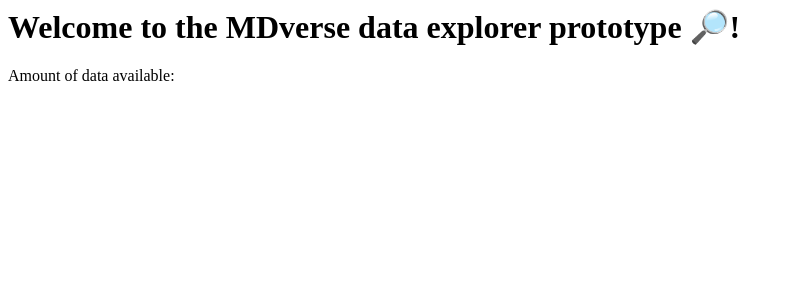
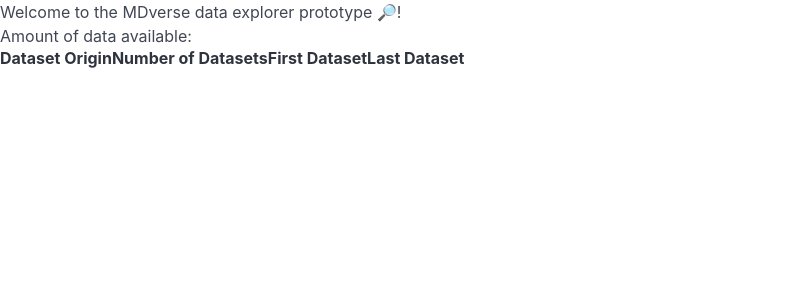
Before and after one commit to MDverse/mdde2, a FastAPI app: page / in a window 1280 px wide. Shown: the top 300 px of the page, without its empty margins (0-801 px from the left). Run offline with FastAPI, Linux system fonts and the light colour scheme; lists and menus that the app fills with data are empty; some libraries are stand-ins or nearby versions.

Commit message:
Adding homepage

```diff
--- a/main.py
+++ b/main.py
@@ -1,5 +1,7 @@
 from fastapi import FastAPI, Request
 from fastapi.templating import Jinja2Templates
+
+from queries import get_dataset_origin_summary
 
 app = FastAPI()
 
--- a/templates/index.html
+++ b/templates/index.html
@@ -1,9 +1,33 @@
 <html>
 <head>
     <title>Home</title>
+    <link rel="stylesheet" href="/static/style/bulma.min.css">
+    <link rel="stylesheet" href="/static/style/dataTables.bulma.min.css">
+    <link rel="stylesheet" href="/static/style/font-awesome.min.css">
 </head>
 <body>
     <h1>Welcome to the MDverse data explorer prototype 🔎!</h1>
     <p>Amount of data available:</p>
+    <!-- Display the amount of data available. Query from database to get the needed fields -->
+    <table id="SummaryTable">
+        <thead>
+            <tr>
+                <th>Dataset Origin</th>
+                <th>Number of Datasets</th>
+                <th>First Dataset</th>
+                <th>Last Dataset</th>
+            </tr>
+        </thead>
+        <tbody>
+            <tr>
+
+            </tr>
+        </tbody>
+    </table>
+
+    <script src="/static/script/jquery-3.7.1.js"></script>
+    <script src="/static/script/dataTables.js"></script>
+    <script src="/static/script/dataTables.bulma.js"></script>
+
 </body>
 </html>
```
